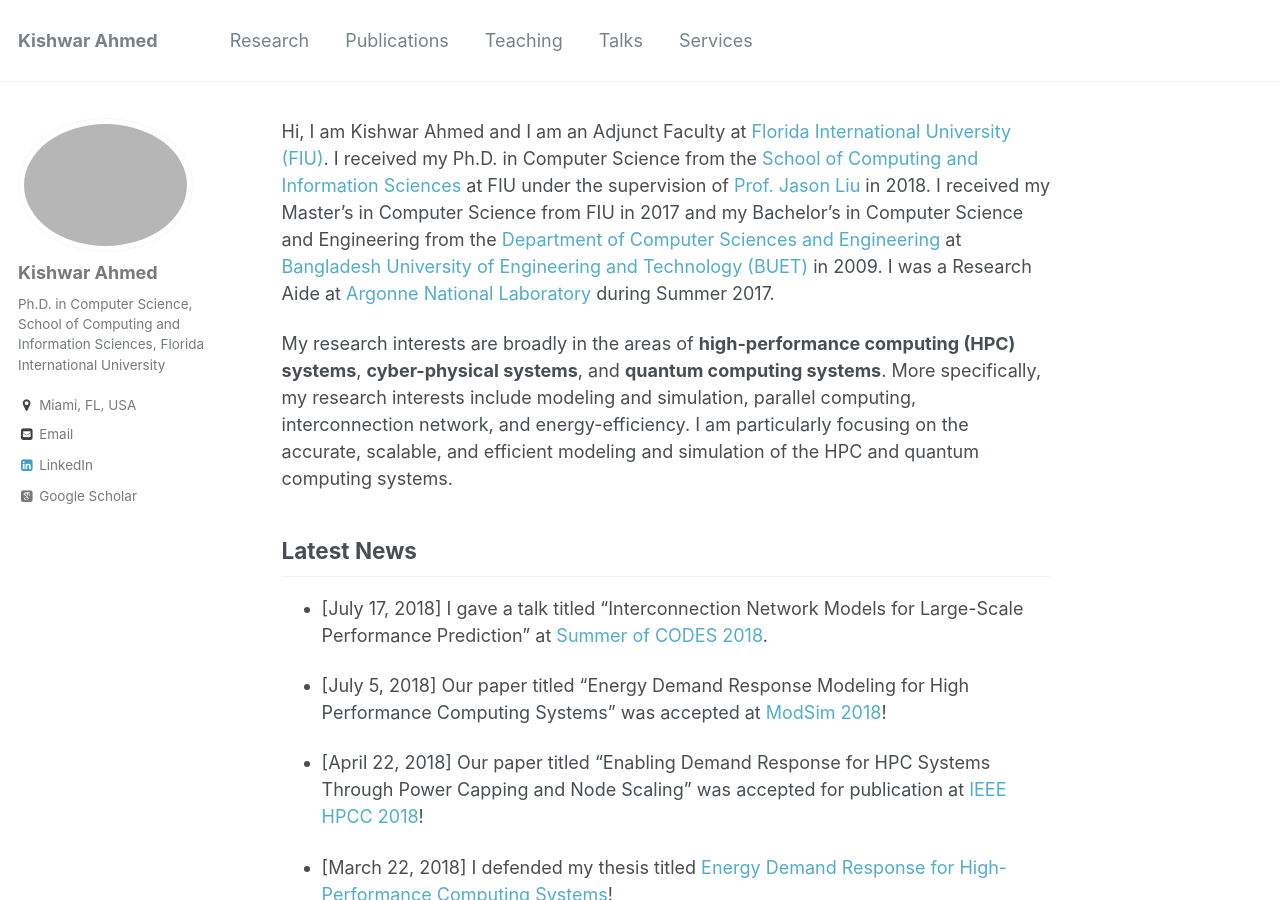
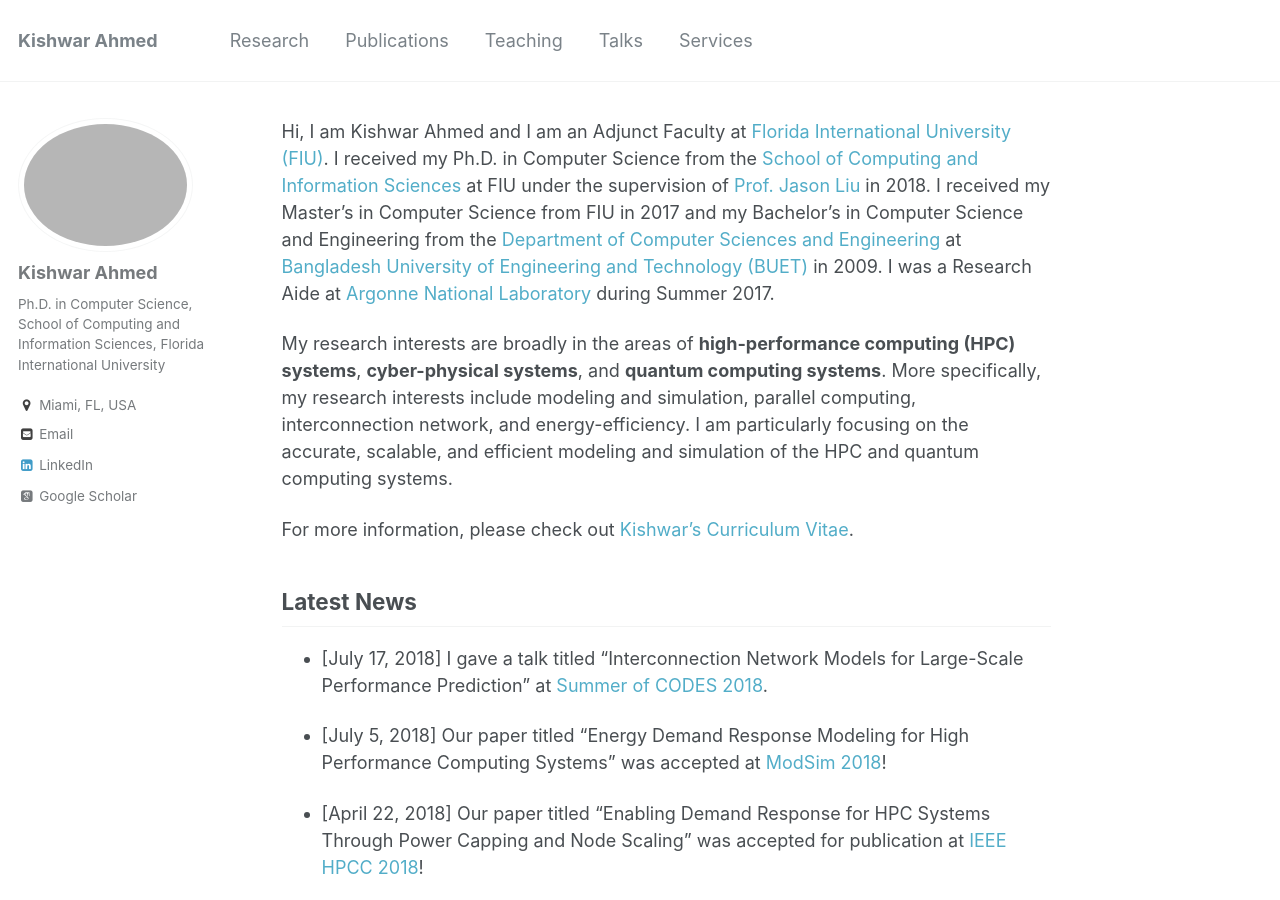
Before and after one commit to kishwarbd/kishwarbd.github.io, a Jekyll site: the page built from _pages/about.md, in a window 1280 px wide and 900 px high. Built offline with Jekyll 4.4.1, drawn with Linux system fonts in a browser that asks for light colours; some web fonts are replaced.

Commit message:
updates.

```diff
--- a/_pages/about.md
+++ b/_pages/about.md
@@ -21,6 +21,8 @@ My research interests are broadly in the areas of **high-performance
 computing (HPC) systems**, **cyber-physical systems**, and **quantum computing
 systems**. More specifically, my research interests include modeling and simulation, parallel computing, interconnection network, and energy-efficiency. I am particularly focusing on the accurate, scalable, and efficient modeling and simulation of the HPC and quantum computing systems.
 
+For more information, please check out [Kishwar’s Curriculum Vitae](https://kishwarbd.github.io/files/kishwar-cv.pdf).
+
 ## Latest News
 * [July 17, 2018] I gave a talk titled “Interconnection Network Models for Large-Scale Performance Prediction” at [Summer of CODES 2018](https://press3.mcs.anl.gov/summerofcodes2018/).
 
```
Also changed, not shown: _pages/services.md (+6 -6 lines), 4 other files.
